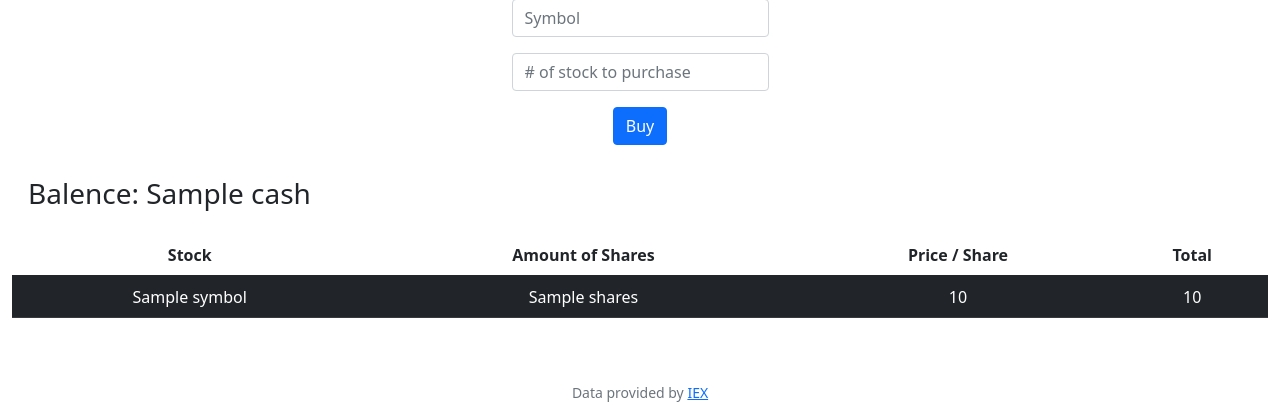
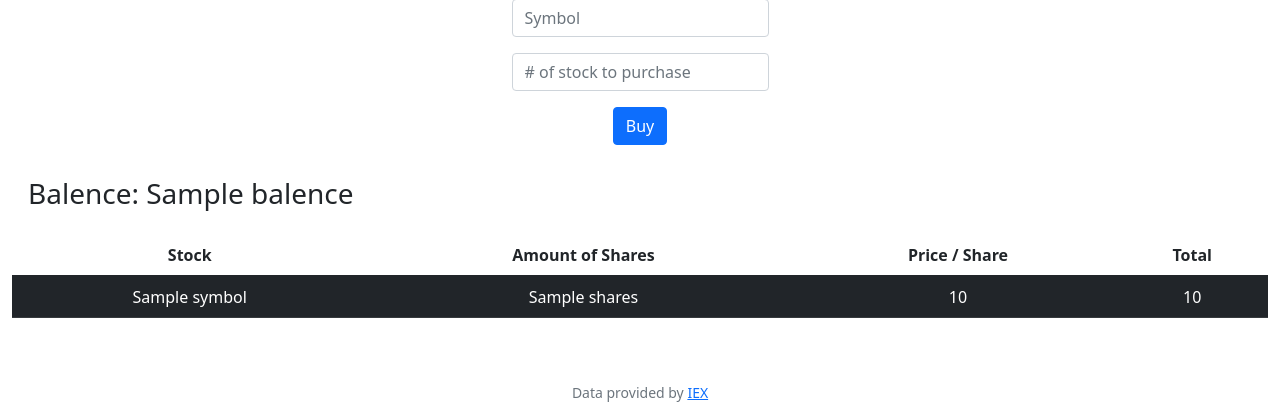
Before and after one commit to Caleb-Ellefson/Stock-Trader, a Flask app: template finance/templates/buy.html in a window 1280 px wide. Shown: the part 125-531 px from the top of the page. Run offline with Flask 2, Linux system fonts and the light colour scheme; the template is opened without the code that fills it: most values are stand-ins (such as "Sample title", 1, 10 or a date in 2020); some libraries are stand-ins or nearby versions.

Commit message:
Tue, Oct 11, 2022, 6:42 PM +00:00

```diff
--- a/finance/app.py
+++ b/finance/app.py
@@ -76,7 +76,7 @@ def buy():
         #find users cash
         cash_db = db.execute("SELECT cash FROM users WHERE id = ?", user_id)
         cash = usd(cash_db[0]["cash"])
-        return render_template("buy.html", database=purchases_db, cash=cash)
+        return render_template("buy.html", database=purchases_db, balence=cash)
 
     else:
         symbol = request.form.get("symbol")
--- a/finance/templates/buy.html
+++ b/finance/templates/buy.html
@@ -18,7 +18,7 @@
 
     </form>
 
-    <h3 style="float: left; padding: 1rem;">Balence: {{ cash }} </h3>
+    <h3 style="float: left; padding: 1rem;">Balence: {{ balence }} </h3>
 
 <div class="section" >
  <table class="table table-striped-columns">
```
